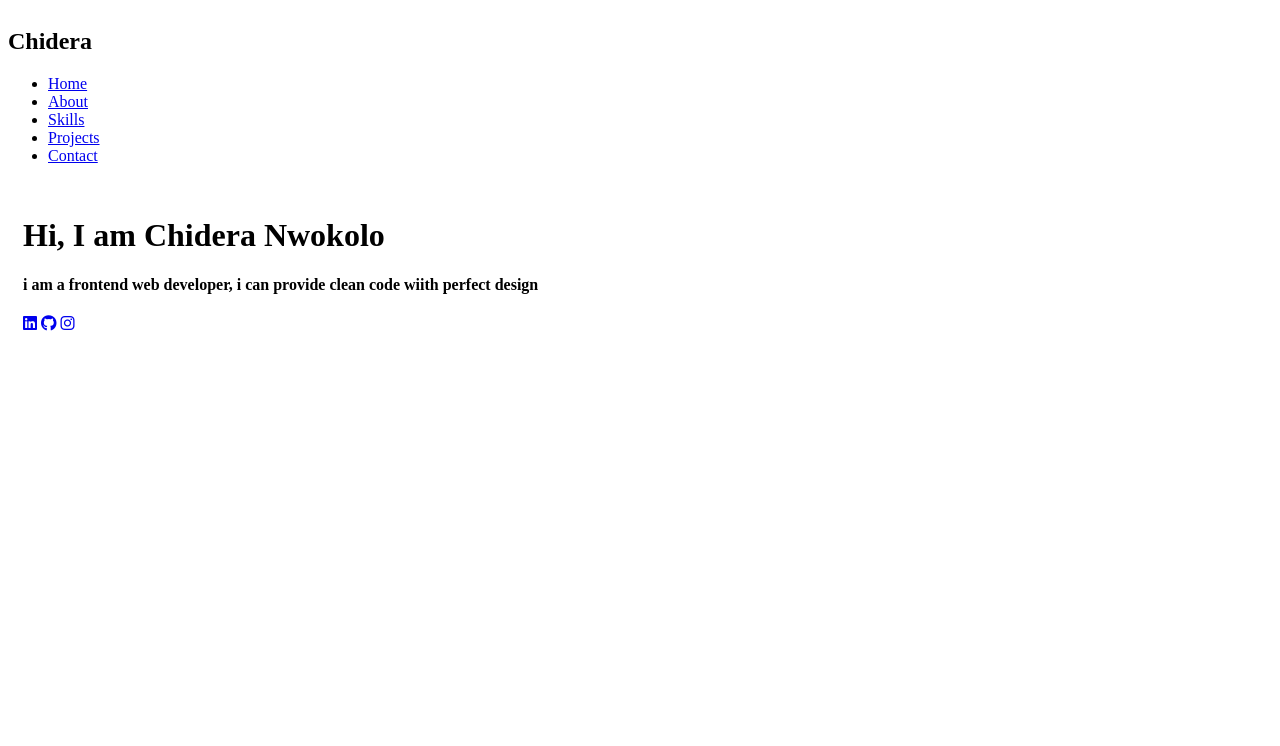
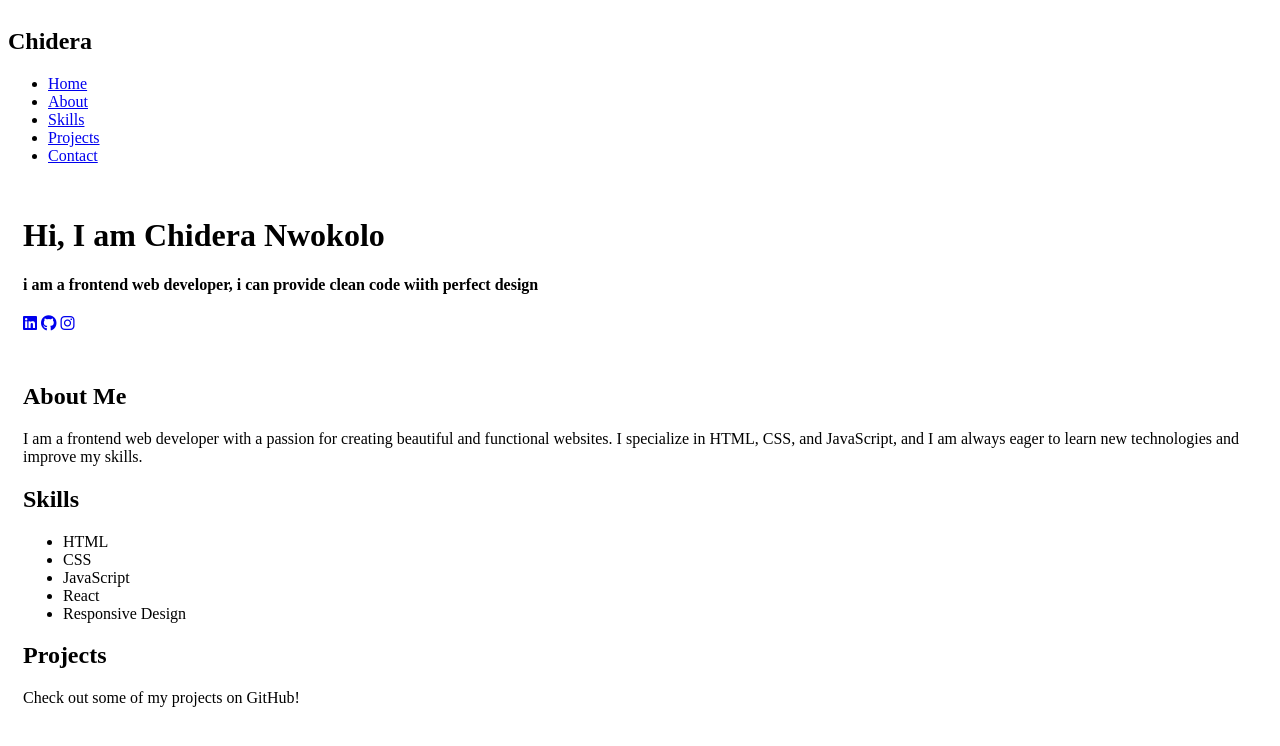
Before and after one commit to Derahenry/Website, a plain HTML site: page index.html in a window 1280 px wide. Drawn offline with Linux system fonts and the light colour scheme.

Commit message:
added the main section and footer

```diff
--- a/index.html
+++ b/index.html
@@ -31,6 +31,27 @@
     </nav>
 
     <main>
+        <section id="about">
+            <h2>About Me</h2>
+            <p>I am a frontend web developer with a passion for creating beautiful and functional websites. I specialize in HTML, CSS, and JavaScript, and I am always eager to learn new technologies and improve my skills.</p>
+        </section>
+
+        <section id="skills">
+            <h2>Skills</h2>
+            <ul>
+                <li>HTML</li>
+                <li>CSS</li>
+                <li>JavaScript</li>
+                <li>React</li>
+                <li>Responsive Design</li>
+            </ul>
+        </section>
+
+        <section id="projects">
+            <h2>Projects</h2>
+            <p>Check out some of my projects on GitHub!</p>
+            <a href=""></a>
+
 
 
     </main>
--- a/style.css
+++ b/style.css
@@ -20,3 +20,12 @@ nav {
     grid-area: nav;
 
 }
+main {
+    grid-area: main;
+    padding: 15px;
+}
+
+footer {
+    grid-area: footer;
+    padding: 15px;
+}
```
